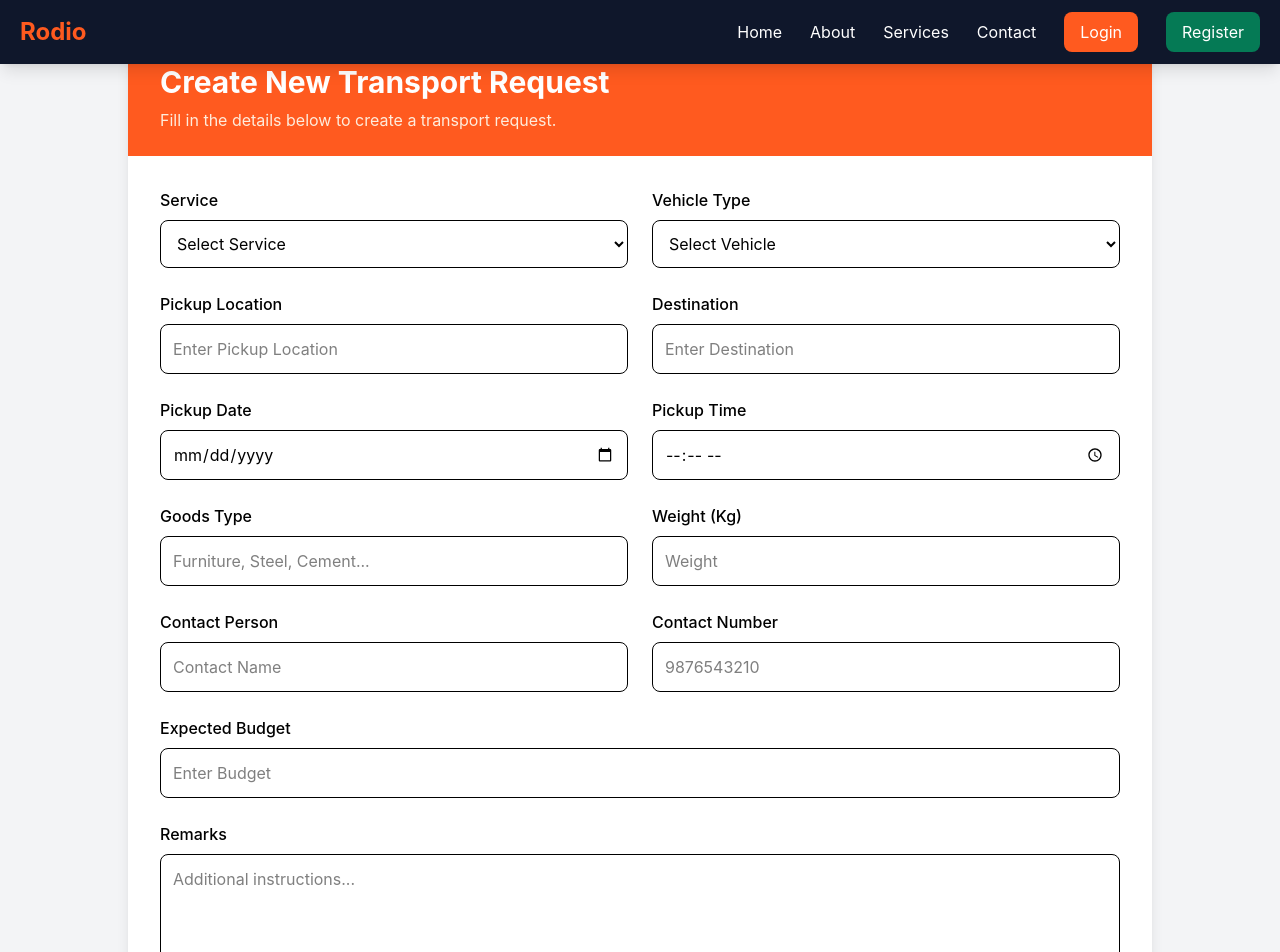
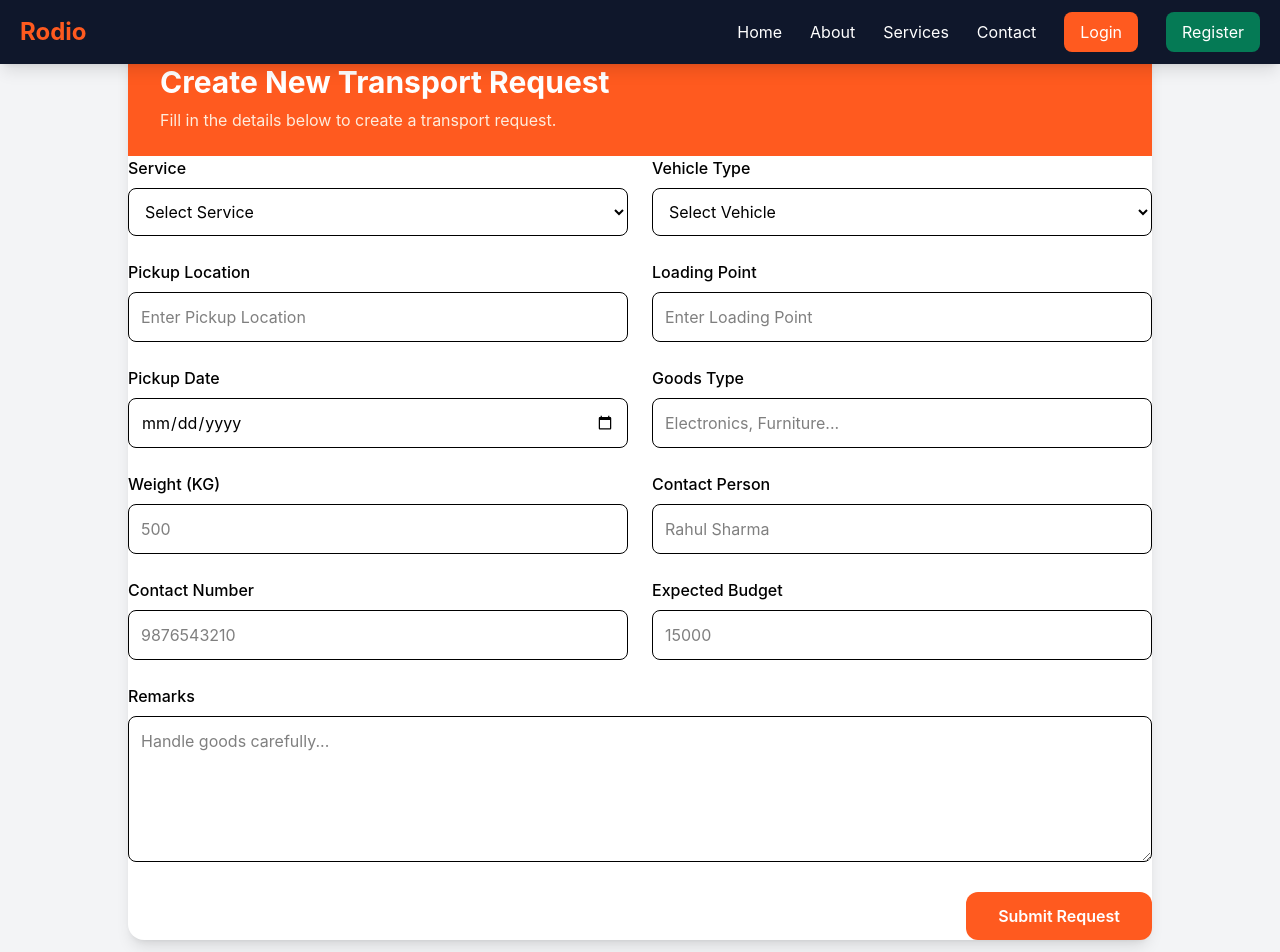
Before and after one commit to opgehlot/rodio1, a React app in the folder frontend/: page /userform in a window 1280 px wide. Shown: the top 952 px of the page. Built offline with nearby package versions, Linux system fonts and the light colour scheme; the HTML template or start-up script is replaced by a standard one.

Commit message:
Updated directory filter and transport request form

```diff
--- a/frontend/src/App.jsx
+++ b/frontend/src/App.jsx
@@ -17,6 +17,7 @@ import SearchBar from "./components/SearchBar";
 import Directorydata from "./pages/Directory/Directorydata";
 import UserForm from "./pages/newrequestpage/UserForm";
 import Navbar from "./components/Navbar";
+import AppFooter from "./components/AppFooter";
 
 
 function App() {
@@ -65,6 +66,7 @@ function App() {
           <Route path="/user-dashboard" element={<UserDashboard />} />
         </Route>
       </Routes>
+      <AppFooter/>
     </BrowserRouter>
   );
 }
--- a/frontend/src/pages/Directory/Directorydata.jsx
+++ b/frontend/src/pages/Directory/Directorydata.jsx
@@ -28,6 +28,7 @@ function DirectoryPage() {
       const res = await API.get("/business/search", {
         params: searchFilters,
       });
+
      console.log("Response:", res.data);
       setData(res.data.data);
 
@@ -52,6 +53,7 @@ function DirectoryPage() {
   const handleSearch = (e) => {
 
     e.preventDefault();
+    console.log("Filters:", filters);
 
     fetchDirectory(filters);
 
--- a/frontend/src/pages/Directory/stateCityData.js
+++ b/frontend/src/pages/Directory/stateCityData.js
@@ -93,7 +93,7 @@ export const stateCityData = {
     "Kannur"
   ],
 
-  "MadhyaPradesh": [
+  "Madhya Pradesh": [
     "Bhopal",
     "Indore",
     "Jabalpur",
--- a/frontend/src/pages/newrequestpage/UserForm.jsx
+++ b/frontend/src/pages/newrequestpage/UserForm.jsx
@@ -1,18 +1,18 @@
 import { useState } from "react";
+import API from "../../api/api";
 
 function UserForm() {
  const [formData, setFormData] = useState({
   service: "",
-    pickup: "",
-    destination: "",
+  vehicleType: "",
+  pickupLocation: "",
+  loading_point: "",
   pickupDate: "",
-    pickupTime: "",
   goodsType: "",
   weight: "",
-    vehicleType: "",
   contactPerson: "",
   contactNumber: "",
-    budget: "",
+  expectedBudget: "",
   remarks: "",
 });
 
@@ -23,10 +23,38 @@ function UserForm() {
     }));
   };
 
-  const handleSubmit = (e) => {
+  const handleSubmit = async (e) => {
   e.preventDefault();
 
-    console.log(formData);
+  try {
+    const res = await API.post("booking/create", formData);
+
+    toast.success(res.data.message);
+
+    console.log(res.data);
+
+    // Reset Form
+    setFormData({
+      service: "",
+      vehicleType: "",
+      pickupLocation: "",
+      loading_point: "",
+      pickupDate: "",
+      goodsType: "",
+      weight: "",
+      contactPerson: "",
+      contactNumber: "",
+      expectedBudget: "",
+      remarks: "",
+    });
+
+  } catch (error) {
+    console.log(error);
+
+    toast.error(
+      error.response?.data?.message || "Something went wrong"
+    );
+  }
 
     // API Call Here
     // await API.post("/request/create", formData);
@@ -45,9 +73,7 @@ function UserForm() {
         </div>
 
         {/* Form */}
-        <form onSubmit={handleSubmit} className="p-8">
-
-          <div className="grid grid-cols-1 md:grid-cols-2 gap-6">
+      <form onSubmit={handleSubmit} className="grid md:grid-cols-2 gap-6">
 
   {/* Service */}
   <div>
@@ -56,11 +82,10 @@ function UserForm() {
       name="service"
       value={formData.service}
       onChange={handleChange}
-                className="w-full border rounded-lg mt-2 p-3"
+      className="w-full border rounded-lg p-3 mt-2"
     >
       <option value="">Select Service</option>
-                <option>Full Truck Load</option>
-                <option>Part Load</option>
+      <option>Transport Service</option>
       <option>Packers & Movers</option>
       <option>Bike Transport</option>
       <option>Car Transport</option>
@@ -74,14 +99,13 @@ function UserForm() {
       name="vehicleType"
       value={formData.vehicleType}
       onChange={handleChange}
-                className="w-full border rounded-lg mt-2 p-3"
+      className="w-full border rounded-lg p-3 mt-2"
     >
       <option value="">Select Vehicle</option>
+      <option>Truck</option>
+      <option>Mini Truck</option>
+      <option>Pickup</option>
       <option>Tata Ace</option>
-                <option>Pickup</option>
-                <option>Mini Truck</option>
-                <option>14 Feet Truck</option>
-                <option>20 Feet Truck</option>
       <option>Trailer</option>
     </select>
   </div>
@@ -91,24 +115,24 @@ function UserForm() {
     <label className="font-medium">Pickup Location</label>
     <input
       type="text"
-                name="pickup"
-                value={formData.pickup}
+      name="pickupLocation"
+      value={formData.pickupLocation}
       onChange={handleChange}
+      className="w-full border rounded-lg p-3 mt-2"
       placeholder="Enter Pickup Location"
-                className="w-full border rounded-lg mt-2 p-3"
     />
   </div>
 
-            {/* Destination */}
+  {/* Loading Point */}
   <div>
-              <label className="font-medium">Destination</label>
+    <label className="font-medium">Loading Point</label>
     <input
       type="text"
-                name="destination"
-                value={formData.destination}
+      name="loading_point"
+      value={formData.loading_point}
       onChange={handleChange}
-                placeholder="Enter Destination"
-                className="w-full border rounded-lg mt-2 p-3"
+      className="w-full border rounded-lg p-3 mt-2"
+      placeholder="Enter Loading Point"
     />
   </div>
 
@@ -120,23 +144,11 @@ function UserForm() {
       name="pickupDate"
       value={formData.pickupDate}
       onChange={handleChange}
-                className="w-full border rounded-lg mt-2 p-3"
+      className="w-full border rounded-lg p-3 mt-2"
     />
   </div>
 
-            {/* Pickup Time */}
-            <div>
-              <label className="font-medium">Pickup Time</label>
-              <input
-                type="time"
-                name="pickupTime"
-                value={formData.pickupTime}
-                onChange={handleChange}
-                className="w-full border rounded-lg mt-2 p-3"
-              />
-            </div>
-
-            {/* Goods */}
+  {/* Goods Type */}
   <div>
     <label className="font-medium">Goods Type</label>
     <input
@@ -144,25 +156,25 @@ function UserForm() {
       name="goodsType"
       value={formData.goodsType}
       onChange={handleChange}
-                placeholder="Furniture, Steel, Cement..."
-                className="w-full border rounded-lg mt-2 p-3"
+      className="w-full border rounded-lg p-3 mt-2"
+      placeholder="Electronics, Furniture..."
     />
   </div>
 
   {/* Weight */}
   <div>
-              <label className="font-medium">Weight (Kg)</label>
+    <label className="font-medium">Weight (KG)</label>
     <input
       type="number"
       name="weight"
       value={formData.weight}
       onChange={handleChange}
-                placeholder="Weight"
-                className="w-full border rounded-lg mt-2 p-3"
+      className="w-full border rounded-lg p-3 mt-2"
+      placeholder="500"
     />
   </div>
 
-            {/* Contact */}
+  {/* Contact Person */}
   <div>
     <label className="font-medium">Contact Person</label>
     <input
@@ -170,12 +182,12 @@ function UserForm() {
       name="contactPerson"
       value={formData.contactPerson}
       onChange={handleChange}
-                placeholder="Contact Name"
-                className="w-full border rounded-lg mt-2 p-3"
+      className="w-full border rounded-lg p-3 mt-2"
+      placeholder="Rahul Sharma"
     />
   </div>
 
-            {/* Mobile */}
+  {/* Contact Number */}
   <div>
     <label className="font-medium">Contact Number</label>
     <input
@@ -183,21 +195,22 @@ function UserForm() {
       name="contactNumber"
       value={formData.contactNumber}
       onChange={handleChange}
+      maxLength={10}
+      className="w-full border rounded-lg p-3 mt-2"
       placeholder="9876543210"
-                className="w-full border rounded-lg mt-2 p-3"
     />
   </div>
 
-            {/* Budget */}
-            <div className="md:col-span-2">
+  {/* Expected Budget */}
+  <div>
     <label className="font-medium">Expected Budget</label>
     <input
       type="number"
-                name="budget"
-                value={formData.budget}
+      name="expectedBudget"
+      value={formData.expectedBudget}
       onChange={handleChange}
-                placeholder="Enter Budget"
-                className="w-full border rounded-lg mt-2 p-3"
+      className="w-full border rounded-lg p-3 mt-2"
+      placeholder="15000"
     />
   </div>
 
@@ -209,24 +222,15 @@ function UserForm() {
       name="remarks"
       value={formData.remarks}
       onChange={handleChange}
-                placeholder="Additional instructions..."
-                className="w-full border rounded-lg mt-2 p-3"
+      className="w-full border rounded-lg p-3 mt-2"
+      placeholder="Handle goods carefully..."
     />
   </div>
 
-          </div>
-
-          <div className="mt-8 flex justify-end gap-4">
-            <button
-              type="reset"
-              className="px-6 py-3 border rounded-lg hover:bg-gray-100"
-            >
-              Reset
-            </button>
-
+  <div className="md:col-span-2 flex justify-end">
    <button
   type="submit"
-              className="px-8 py-3 bg-orange-500 hover:bg-orange-600 text-white rounded-lg font-semibold"
+  className="bg-orange-500 hover:bg-orange-600 text-white px-8 py-3 rounded-xl font-semibold transition"
 >
   Submit Request
 </button>
```
Also changed, not shown: frontend/src/pages/Directory/DirectoryFilter.jsx (+1 -14 lines). Lines whose indentation alone changed are shown as unchanged.
